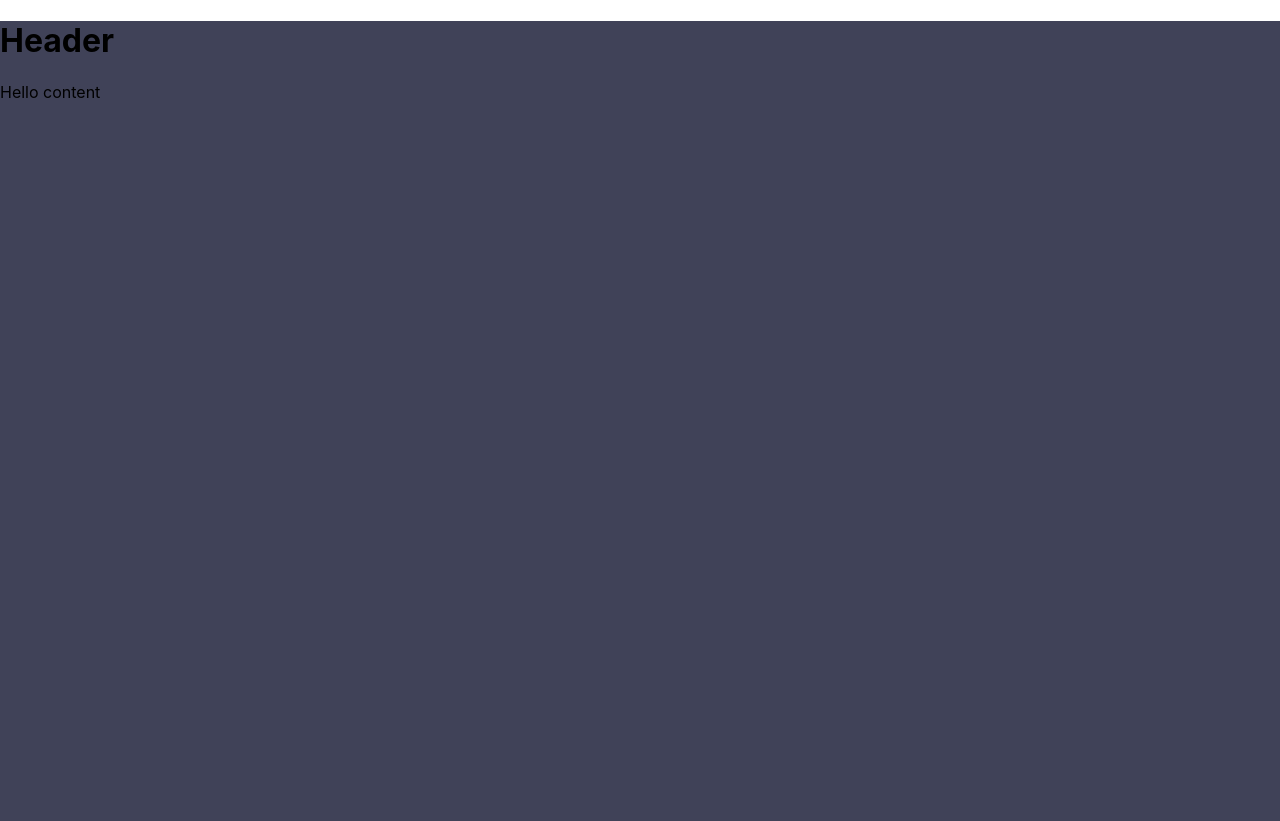
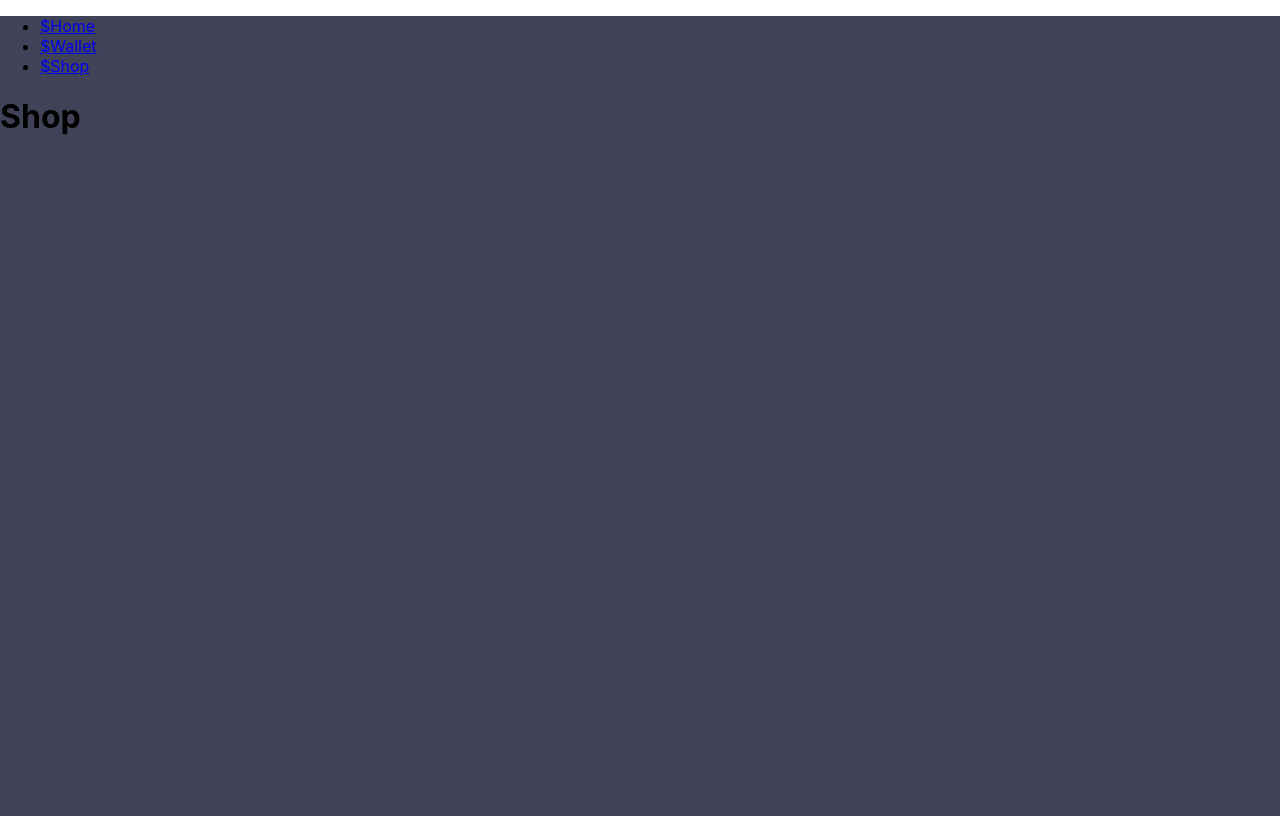
Before and after one commit to KacperNlp/shopping-list, a React (Create React App) app: page /shop in a window 1280 px wide. Built offline with nearby package versions, Linux system fonts and the light colour scheme.

Commit message:
Created basic navigation

```diff
--- a/package.json
+++ b/package.json
@@ -8,6 +8,7 @@
     "@testing-library/user-event": "^13.5.0",
     "react": "^18.2.0",
     "react-dom": "^18.2.0",
+    "react-router-dom": "^6.4.3",
     "react-scripts": "5.0.1",
     "web-vitals": "^2.1.4"
   },
--- a/src/App.js
+++ b/src/App.js
@@ -1,12 +1,16 @@
-import logo from "./logo.svg";
+import { BrowserRouter as Router } from "react-router-dom";
 import "./App.css";
+import Content from "./components/Content";
+import Navigation from "./components/Navigation";
 
 function App() {
   return (
-    <div className="App">
-      <h1>Header</h1>
-      <div className="content">Hello content</div>
-    </div>
+    <Router>
+      <div className="App">
+        <Navigation />
+        <Content />
+      </div>
+    </Router>
   );
 }
 
--- a/src/components/Content.jsx
+++ b/src/components/Content.jsx
@@ -0,0 +1,18 @@
+import { Routes, Route } from "react-router-dom";
+import Shop from "./Shop";
+import ShoppingList from "./ShoppingList";
+import Wallet from "./Wallet";
+
+const Content = () => {
+  return (
+    <div className="content">
+      <Routes>
+        <Route path="/wallet" element={<Wallet money={20} />}></Route>
+        <Route path="/shop" element={<Shop />}></Route>
+        <Route path="/" element={<ShoppingList />}></Route>
+      </Routes>
+    </div>
+  );
+};
+
+export default Content;
--- a/src/components/Navigation.jsx
+++ b/src/components/Navigation.jsx
@@ -0,0 +1,32 @@
+import { Link } from "react-router-dom";
+
+const Navigation = () => {
+  const appLinks = [
+    {
+      name: "Home",
+      path: "/",
+    },
+    {
+      name: "Wallet",
+      path: "/wallet",
+    },
+    {
+      name: "Shop",
+      path: "/shop",
+    },
+  ];
+
+  return (
+    <nav>
+      <ul>
+        {appLinks.map((link, id) => (
+          <li key={id}>
+            <Link to={link.path}>${link.name}</Link>
+          </li>
+        ))}
+      </ul>
+    </nav>
+  );
+};
+
+export default Navigation;
--- a/src/components/Shop.jsx
+++ b/src/components/Shop.jsx
@@ -0,0 +1,5 @@
+const Shop = () => {
+  return <h1>Shop</h1>;
+};
+
+export default Shop;
--- a/src/components/ShoppingList.jsx
+++ b/src/components/ShoppingList.jsx
@@ -0,0 +1,5 @@
+const ShoppingList = () => {
+  return <h1>Shopping List</h1>;
+};
+
+export default ShoppingList;
```
Also changed, not shown: src/components/Product.jsx (added, +11 -0 lines), 1 other file (tests, documents, lock files or other folders).
